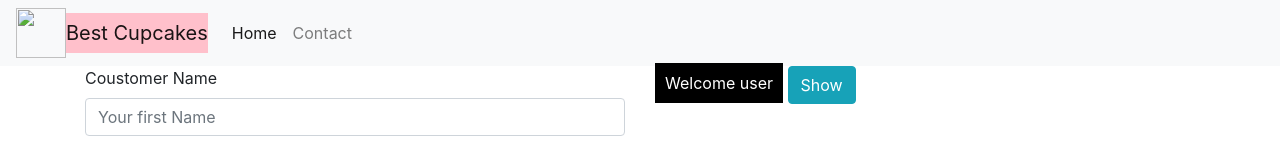
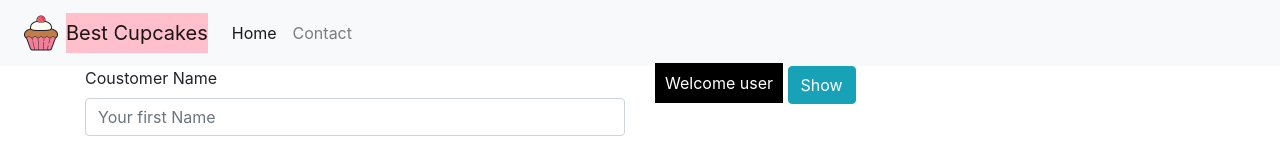
Before and after one commit to AbdallhSamman/cupCake-Ex, a plain HTML site: page index.html in a window 1280 px wide. Shown: the top 156 px of the page. Drawn offline with nearby package versions, Linux system fonts and the light colour scheme; the site is published under a folder, as on GitHub Pages, so addresses that start at the root find nothing.

Commit message:
Update index.html

```diff
--- a/index.html
+++ b/index.html
@@ -35,7 +35,7 @@
   </head>
   <body>
     <nav class="navbar navbar-expand-lg navbar-light bg-light">
-      <img src="/images/cupcake_icon.png" class="cubcake-img">
+      <img src="images/cupcake_icon.png" class="cubcake-img">
       <a class="navbar-brand" href="#">Best Cupcakes</a>
       <button
         class="navbar-toggler"
```
